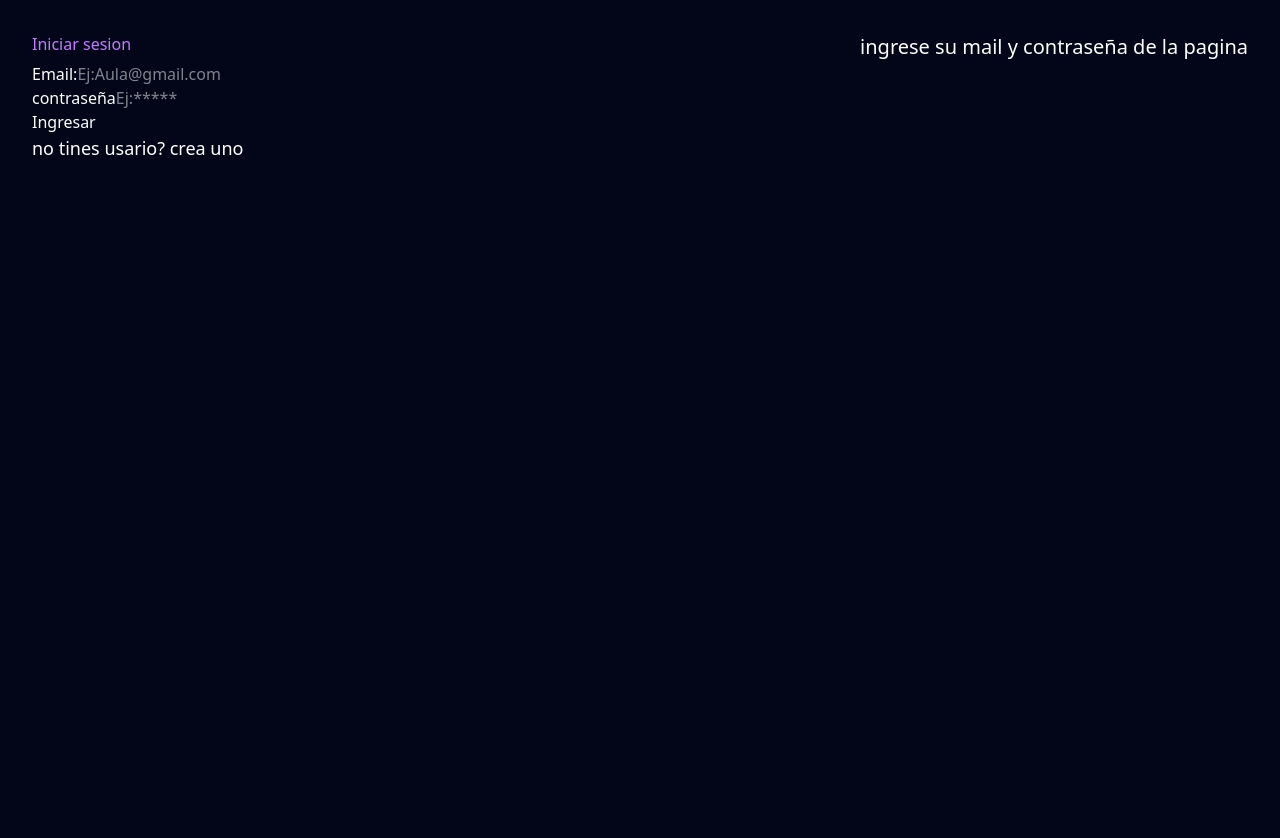
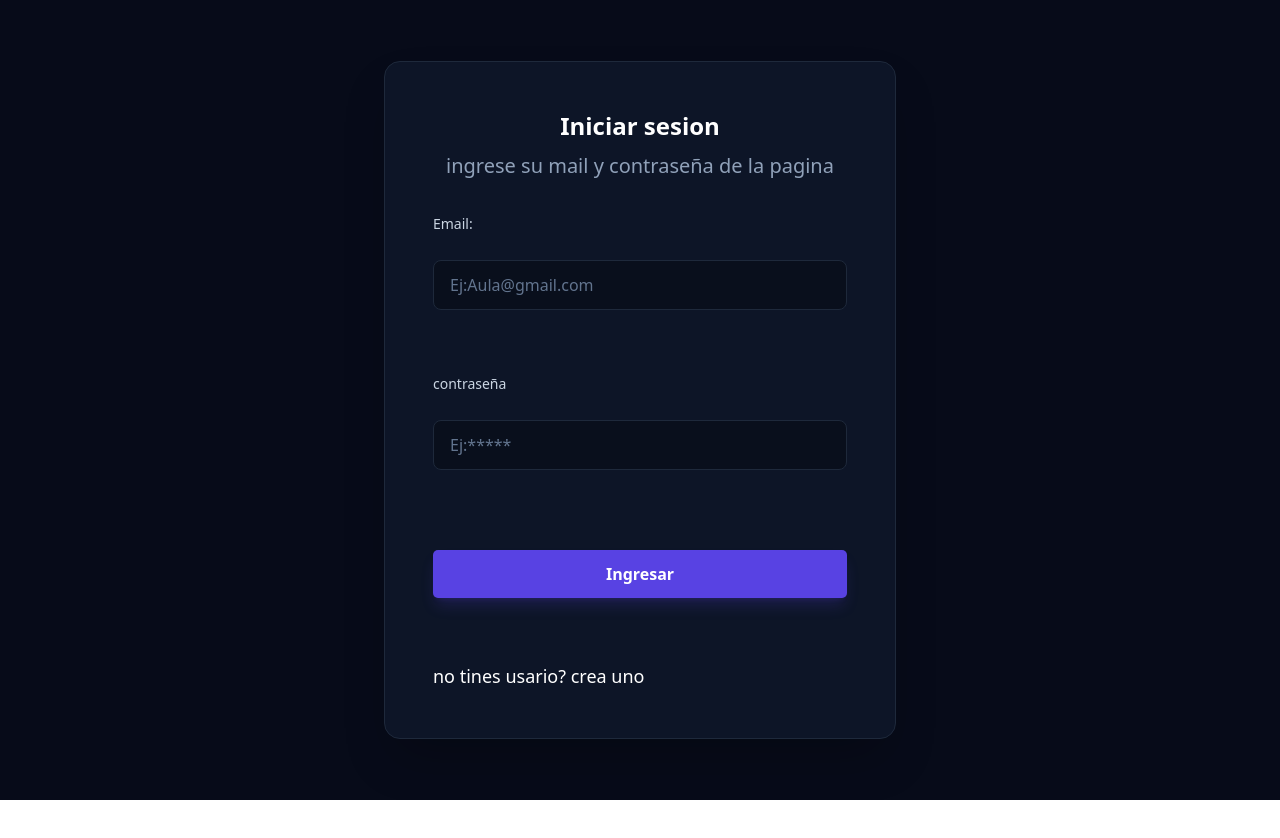
Before and after one commit to MaiaBiribin/tp-campus-universitario, a Next.js app in the folder frontend/: page /login in a window 1280 px wide. Shown: the top 838 px of the page. After the commit the page ends 800 px from the top, so only its background shows below. Built offline with nearby package versions, Linux system fonts and the light colour scheme.

Commit message:
agregue estilos al login y al registro

```diff
--- a/frontend/app/PaginaPrincipal/administrador/home/page.tsx
+++ b/frontend/app/PaginaPrincipal/administrador/home/page.tsx
@@ -0,0 +1,12 @@
+export default function home(){
+     return(
+         <div>
+            <main>
+                <header>
+                    <h1>Bienvenido:</h1>
+                </header>
+            </main>
+         </div>
+
+     )
+}
--- a/frontend/app/PaginaPrincipal/estudiante/eventos/page.tsx
+++ b/frontend/app/PaginaPrincipal/estudiante/eventos/page.tsx
@@ -2,9 +2,12 @@ export default function home(){
     return(
        <div>
           <main>
+
              <header>
                 <h1>pantalla de cursos</h1>
              </header>
+
+
           </main>
        </div>
 
--- a/frontend/app/PaginaPrincipal/estudiante/home/page.tsx
+++ b/frontend/app/PaginaPrincipal/estudiante/home/page.tsx
@@ -1,7 +1,9 @@
 export default function Home(){
 
     return(
-      <main>
+   <div>
+    <main>
+
         <div>
 
           <header>
@@ -13,9 +15,10 @@ export default function Home(){
 
         </div>
 
-        <div>
 
-        </div>
-        </main>
+
+
+     </main>
+    </div>
     )
 }
--- a/frontend/app/PaginaPrincipal/profesor/eventos/page.tsx
+++ b/frontend/app/PaginaPrincipal/profesor/eventos/page.tsx
@@ -0,0 +1,11 @@
+export default function EventosPage(){
+    return(
+        <div>
+            <main>
+                <header>
+                    <h1>Lista de eventos de la semana</h1>
+                </header>
+            </main>
+        </div>
+    )
+}
--- a/frontend/app/PaginaPrincipal/profesor/home/page.tsx
+++ b/frontend/app/PaginaPrincipal/profesor/home/page.tsx
@@ -0,0 +1,15 @@
+export default function home(){
+    return(
+        <div>
+            <main>
+              <header>
+
+              </header>
+
+            </main>
+        </div>
+
+
+
+    )
+}
--- a/frontend/app/lib/entidades.ts
+++ b/frontend/app/lib/entidades.ts
@@ -2,7 +2,7 @@ export default interface usario{
     email:string
     contraseña:string
     rol:number
-    eventos:evento
+    eventos:[]
     habilitado:boolean
 }
 
--- a/frontend/app/lib/services.ts
+++ b/frontend/app/lib/services.ts
@@ -1,3 +1,7 @@
-export default function a(){
+import { useState } from "react";
+import usario from "./entidades";
+
+export default function renderizarPaginaPrinciap(){
+
 
 }
--- a/frontend/app/login/page.tsx
+++ b/frontend/app/login/page.tsx
@@ -50,81 +50,44 @@ export default function Home(){
       alert("Hubo un problema al conectar con el servidor.");
     }
   }
-  // async function handleSumit(evento:SubmitEvent<HTMLFormElement>){
-  //    evento.preventDefault()
-  //    const formData =new FormData(evento.currentTarget)
-  //    const DatosLogin=Object.fromEntries(formData.entries())
-
-  //   try {
-
-  //     const response = await fetch("http://localhost:4000/auth/login", {
-  //       method: "POST",
-  //       headers: {
-  //         "Content-Type": "application/json",
-  //       },
-  //       body: JSON.stringify(DatosLogin),
-  //     });
-
-
-  //     if (response.ok) {
-  //       const usuario = await response.json();
-  //       localStorage.setItem("token", usuario.token)
-
-  //       alert(`¡Bienvenido! Rol: ${usuario.rol}`);
-
-
-  //       if (usuario.rol === "estudiante") {
-  //         router.push("/estudiante/home");
-  //       } else if (usuario.rol === "profesor") {
-  //         router.push("/profesor/home");
-  //       } else {
-  //         router.push("/dashboard/home");
-  //       }
-
-  //     } else {
-  //       const errorData = await response.json().catch(() => ({}));
-  //       alert(errorData.mensaje || "Credenciales incorrectas. Verificá tus datos.");
-  //     }
-  //   } catch (error) {
-  //     console.error("Error al conectar con el servidor:", error);
-  //     alert("Hubo un problema al conectar con el servidor.");
-  //   }
-
-  // }
 
 
   return (
-    <div className="relative min-h-screen bg-slate-950 text-white overflow-hidden p-8 flex flex-col justify-between font-sans antialiased">
-      <main className="relative flex flex-col grow justify-between">
-        <header className="flex justify-between items-start w-full">
-          <div className="flex items-center gap-3">
-          <h1 className="text-purple-400 font-sans font-size 20">Iniciar sesion</h1>
+    <div className="relative min-h-screen bg-[#070b19] text-white p-4 flex items-center justify-center font-sans antialiased">
+      <main className="bg-[#0d1527] border border-[#1e293b] rounded-2xl p-8 md:p-12 max-w-lg w-full shadow-2xl flex flex-col items-center">
+        <header className="flex flex-col items-center text-center mb-8 w-full">
+          <div >
+          <h1  className="text-2xl font-bold text-white mb-2" >Iniciar sesion</h1>
           </div>
-          <div className="flex items-center gap-3">
-          <p className="">ingrese su mail y contraseña de la pagina</p>
+          <div >
+          <p className="text-sm text-slate-400 leading-relaxed">ingrese su mail y contraseña de la pagina</p>
           </div>
         </header>
 
-       <form className="relative min-h-screen text-white flex-col justify-between" onSubmit={handleSubmit}>
-          <label htmlFor="usuario">Email:</label>
-         <input className=""
+       <form className="w-full flex flex-col gap-5"  onSubmit={handleSubmit}>
+          <label htmlFor="usuario" className="text-sm font-medium text-slate-300 block mb-1.5">Email:</label>
+         <input
           type="Email"
           name="mail"
           id="Email"
           placeholder="Ej:Aula@gmail.com"
           required
+          className="w-full bg-[#090f1c] border border-[#1e293b] rounded-lg px-4 py-3 text-white placeholder-slate-500 focus:outline-none focus:border-[#6366f1] transition-colors"
           />
          <br/>
-         <label htmlFor="contraseña">contraseña</label>
-         <input className=""
+         <label htmlFor="contraseña" className="text-sm font-medium text-slate-300 block mb-1.5">contraseña</label>
+         <input
           type="password"
           name="contrasena"
           id="contraseña"
           placeholder="Ej:*****"
           required
+          className="w-full bg-[#090f1c] border border-[#1e293b] rounded-lg px-4 py-3 text-white placeholder-slate-500 focus:outline-none focus:border-[#6366f1] transition-colors"
           ></input>
           <br />
-         <button className="" type="submit">Ingresar</button>
+         <button  type="submit" className="w-full bg-[#5842e3] hover:bg-[#4732c8] text-white font-semibold py-3 px-4 rounded-xl flex items-center justify-center gap-2 transition-colors mt-4 shadow-lg shadow-[#5842e3]/20">
+         Ingresar
+         </button>
 
          <br/>
 
--- a/frontend/app/registro/page.tsx
+++ b/frontend/app/registro/page.tsx
@@ -37,42 +37,45 @@ export default function Registrarse(){
 
 
   return (
-   <div className="relative min-h-screen bg-slate-950 text-white overflow-hidden p-8 flex flex-col justify-between font-sans antialiased">
-   <main className="relative flex flex-col grow justify-between">
-      <header className="flex justify-between items-start w-full">
-        <h1 className="text-3xl font-extrabold tracking-tight">Crea tu nueva cuenta</h1>
-        <p className="leading-relaxed">completa tus datos para registrarte en AulaAsync</p>
+   <div className="relative min-h-screen bg-[#070b19] text-white p-4 flex items-center justify-center font-sans antialiased">
+   <main className="bg-[#0d1527] border border-[#1e293b] rounded-2xl p-8 md:p-12 max-w-lg w-full shadow-2xl flex flex-col items-center" >
+      <header className="flex flex-col items-center text-center mb-8 w-full" >
+        <h1 className="text-2xl font-bold text-white mb-2">Crea tu nueva cuenta</h1>
+        <p className="text-sm text-slate-400 leading-relaxed">completa tus datos para registrarte en AulaAsync</p>
       </header>
 
       <form onSubmit={MandarDatos}
-       className="flex flex-col grow justify-between " >
-        <label htmlFor="dni">DNI</label>
+       className="w-full flex flex-col gap-5" >
+        <label htmlFor="dni" className="text-sm font-medium text-slate-300 block mb-1.5">DNI</label>
         <input
          type="number"
          name="Dni"
          id="Dni"
          placeholder="Ej:456495"
          required
+        className="w-full bg-[#090f1c] border border-[#1e293b] rounded-lg px-4 py-3 text-white placeholder-slate-500 focus:outline-none focus:border-[#6366f1] transition-colors"
         />
         <br />
-        <label htmlFor="Email">Correo Electronico</label>
+        <label htmlFor="Email" className="text-sm font-medium text-slate-300 block mb-1.5">Correo Electronico</label>
         <input
          type="email"
          name="email"
          id="Email"
          placeholder="Ej:aula@gmail.com"
          required
+         className="w-full bg-[#090f1c] border border-[#1e293b] rounded-lg px-4 py-3 text-white placeholder-slate-500 focus:outline-none focus:border-[#6366f1] transition-colors"
         />
         <br />
-        <label htmlFor="contraseña">Contraseña</label>
+        <label htmlFor="contraseña" className="text-sm font-medium text-slate-300 block mb-1.5">Contraseña</label>
         <input
          type="password"
          name="contraseña"
          id="Contraseña"
          placeholder="****"
          required
+         className="w-full bg-[#090f1c] border border-[#1e293b] rounded-lg px-4 py-3 text-white placeholder-slate-500 focus:outline-none focus:border-[#6366f1] transition-colors"
         />
-        <button type="submit">Crear cuenta</button>
+        <button type="submit" className="w-full bg-[#5842e3] hover:bg-[#4732c8] text-white font-semibold py-3 px-4 rounded-xl flex items-center justify-center gap-2 transition-colors mt-4 shadow-lg shadow-[#5842e3]/20">Crear cuenta</button>
       </form>
     </main>
 
```
